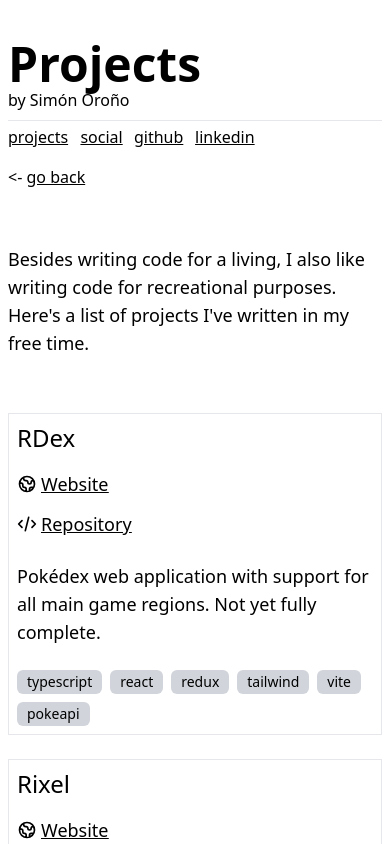
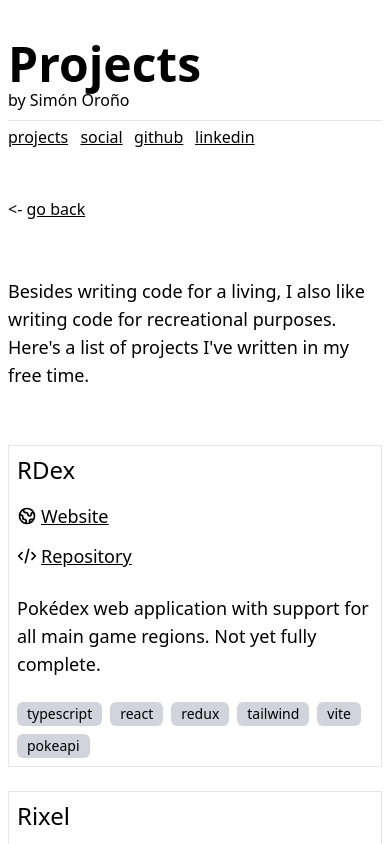
Before and after one commit to simonorono/mcbodev.com, a Next.js app: page /projects in a window 390 px wide. Shown: the top 844 px of the page. Built offline with nearby package versions, Linux system fonts and the light colour scheme; a web font is replaced by a local one.

Commit message:
Add top margin for the "go back" button on mobile screen size

```diff
--- a/components/back-to-index.tsx
+++ b/components/back-to-index.tsx
@@ -3,7 +3,7 @@ import Link from 'next/link'
 
 export default function BackToIndex() {
   return (
-    <div>
+    <div className="mt-8 sm:mt-0">
       <Link href="/" passHref>
         <a className="hover:font-bold">
           <span>&lt;- </span><span className="underline">go back</span>
```
